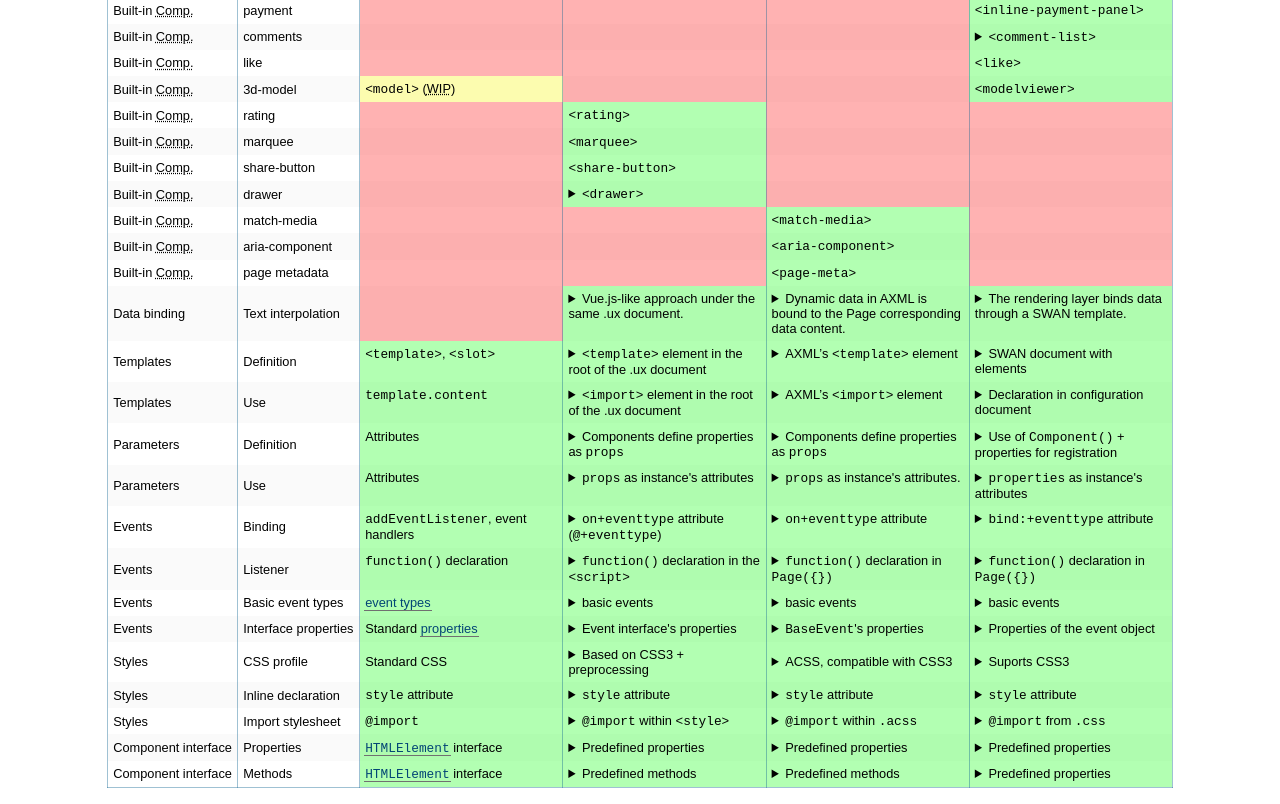
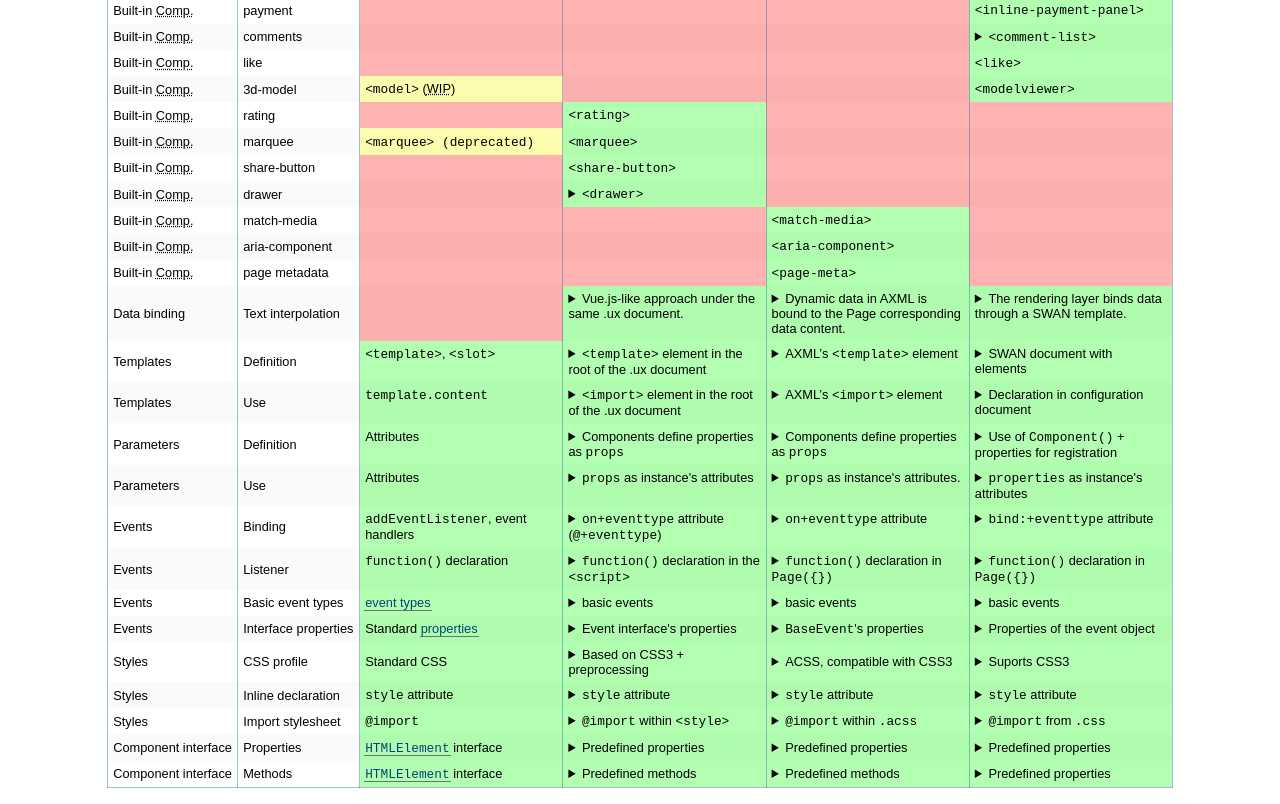
Before and after one commit to w3c/miniapp-white-paper, a plain HTML site: page components-comparison.html in a window 1280 px wide. Shown: the part 972-1776 px from the top of the page. Drawn offline with Linux system fonts and the light colour scheme.

Commit message:
Added HTML marquee

```diff
--- a/components-comparison.html
+++ b/components-comparison.html
@@ -719,7 +719,7 @@
                 <tr>
                     <td class="c0">Built-in <abbr title="Components">Comp.</abbr></td>
                     <td class="c1">marquee</td>
-                    <td class="c2 no"></td>
+                    <td class="c2 partial"><code>&lt;marquee&gt; (deprecated)</code></td>
                     <td class="c3"><code>&lt;marquee&gt;</code></td>
                     <td class="c4 no"></td>
                     <td class="c5 no"></td>
```
